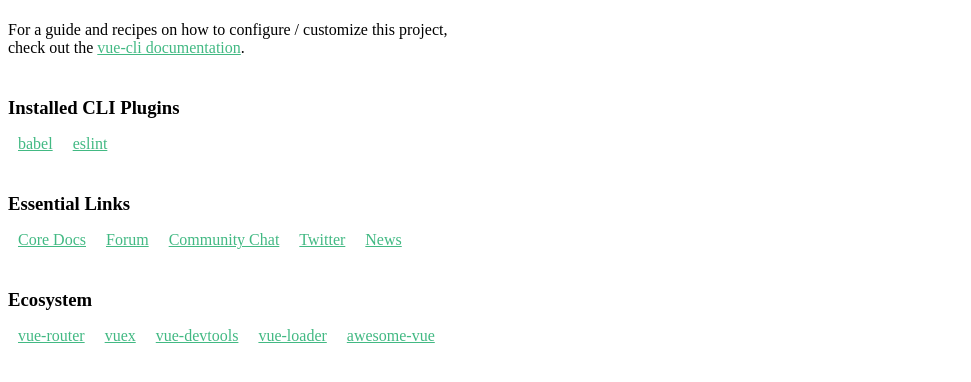
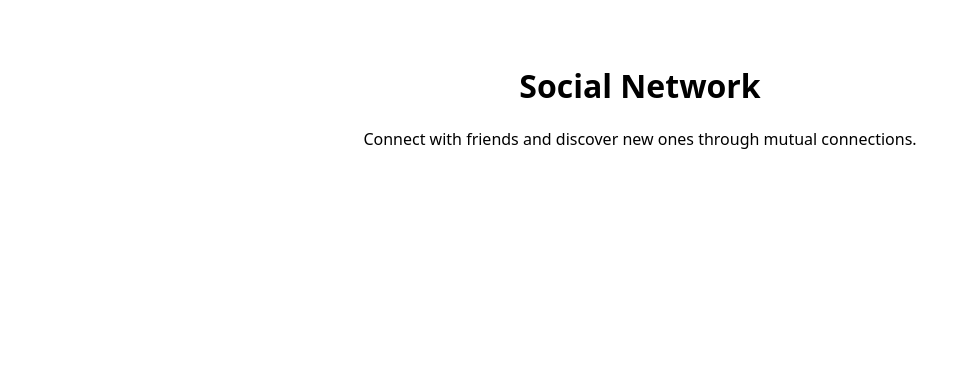
Before and after one commit to AleBL/social-network, a Vue app in the folder social-network-frontend/: page / in a window 1280 px wide. Shown: the top 382 px of the page, without its empty margins (0-971 px from the left). Built offline with nearby package versions, Linux system fonts and the light colour scheme.

Commit message:
feat(frontend): replace HelloWorld boilerplate with HomeView and add Vitest test

```diff
--- a/social-network-frontend/src/components/HelloWorld.vue
+++ /dev/null
@@ -1,58 +0,0 @@
-<template>
-  <div class="hello">
-    <h1>{{ msg }}</h1>
-    <p>
-      For a guide and recipes on how to configure / customize this project,<br>
-      check out the
-      <a href="https://cli.vuejs.org" target="_blank" rel="noopener">vue-cli documentation</a>.
-    </p>
-    <h3>Installed CLI Plugins</h3>
-    <ul>
-      <li><a href="https://github.com/vuejs/vue-cli/tree/dev/packages/%40vue/cli-plugin-babel" target="_blank" rel="noopener">babel</a></li>
-      <li><a href="https://github.com/vuejs/vue-cli/tree/dev/packages/%40vue/cli-plugin-eslint" target="_blank" rel="noopener">eslint</a></li>
-    </ul>
-    <h3>Essential Links</h3>
-    <ul>
-      <li><a href="https://vuejs.org" target="_blank" rel="noopener">Core Docs</a></li>
-      <li><a href="https://forum.vuejs.org" target="_blank" rel="noopener">Forum</a></li>
-      <li><a href="https://chat.vuejs.org" target="_blank" rel="noopener">Community Chat</a></li>
-      <li><a href="https://twitter.com/vuejs" target="_blank" rel="noopener">Twitter</a></li>
-      <li><a href="https://news.vuejs.org" target="_blank" rel="noopener">News</a></li>
-    </ul>
-    <h3>Ecosystem</h3>
-    <ul>
-      <li><a href="https://router.vuejs.org" target="_blank" rel="noopener">vue-router</a></li>
-      <li><a href="https://vuex.vuejs.org" target="_blank" rel="noopener">vuex</a></li>
-      <li><a href="https://github.com/vuejs/vue-devtools#vue-devtools" target="_blank" rel="noopener">vue-devtools</a></li>
-      <li><a href="https://vue-loader.vuejs.org" target="_blank" rel="noopener">vue-loader</a></li>
-      <li><a href="https://github.com/vuejs/awesome-vue" target="_blank" rel="noopener">awesome-vue</a></li>
-    </ul>
-  </div>
-</template>
-
-<script>
-export default {
-  name: 'HelloWorld',
-  props: {
-    msg: String
-  }
-}
-</script>
-
-<!-- Add "scoped" attribute to limit CSS to this component only -->
-<style scoped>
-h3 {
-  margin: 40px 0 0;
-}
-ul {
-  list-style-type: none;
-  padding: 0;
-}
-li {
-  display: inline-block;
-  margin: 0 10px;
-}
-a {
-  color: #42b983;
-}
-</style>
--- a/social-network-frontend/src/router.js
+++ b/social-network-frontend/src/router.js
@@ -1,16 +1,17 @@
-import { createRouter, createWebHistory } from 'vue-router'
-import HelloWorld from './components/HelloWorld.vue';
+import { createRouter, createWebHistory } from 'vue-router';
+import HomeView from './views/HomeView.vue';
 
 const routes = [
-    {
-        path: '/',
-        component: HelloWorld
-    }
-]
+  {
+    path: '/',
+    name: 'home',
+    component: HomeView
+  }
+];
 
 const router = createRouter({
-    history: createWebHistory(),
-    routes,
+  history: createWebHistory(),
+  routes
 });
 
 export default router;
--- /dev/null
+++ b/social-network-frontend/src/views/HomeView.vue
@@ -0,0 +1,22 @@
+<template>
+  <main class="home">
+    <h1>Social Network</h1>
+    <p>Connect with friends and discover new ones through mutual connections.</p>
+  </main>
+</template>
+
+<script>
+export default {
+  name: 'HomeView'
+};
+</script>
+
+<style scoped>
+.home {
+  max-width: 40rem;
+  margin: 4rem auto;
+  padding: 0 1rem;
+  font-family: system-ui, sans-serif;
+  text-align: center;
+}
+</style>
```
Also changed, not shown: 1 other file (tests, documents, lock files or other folders).
